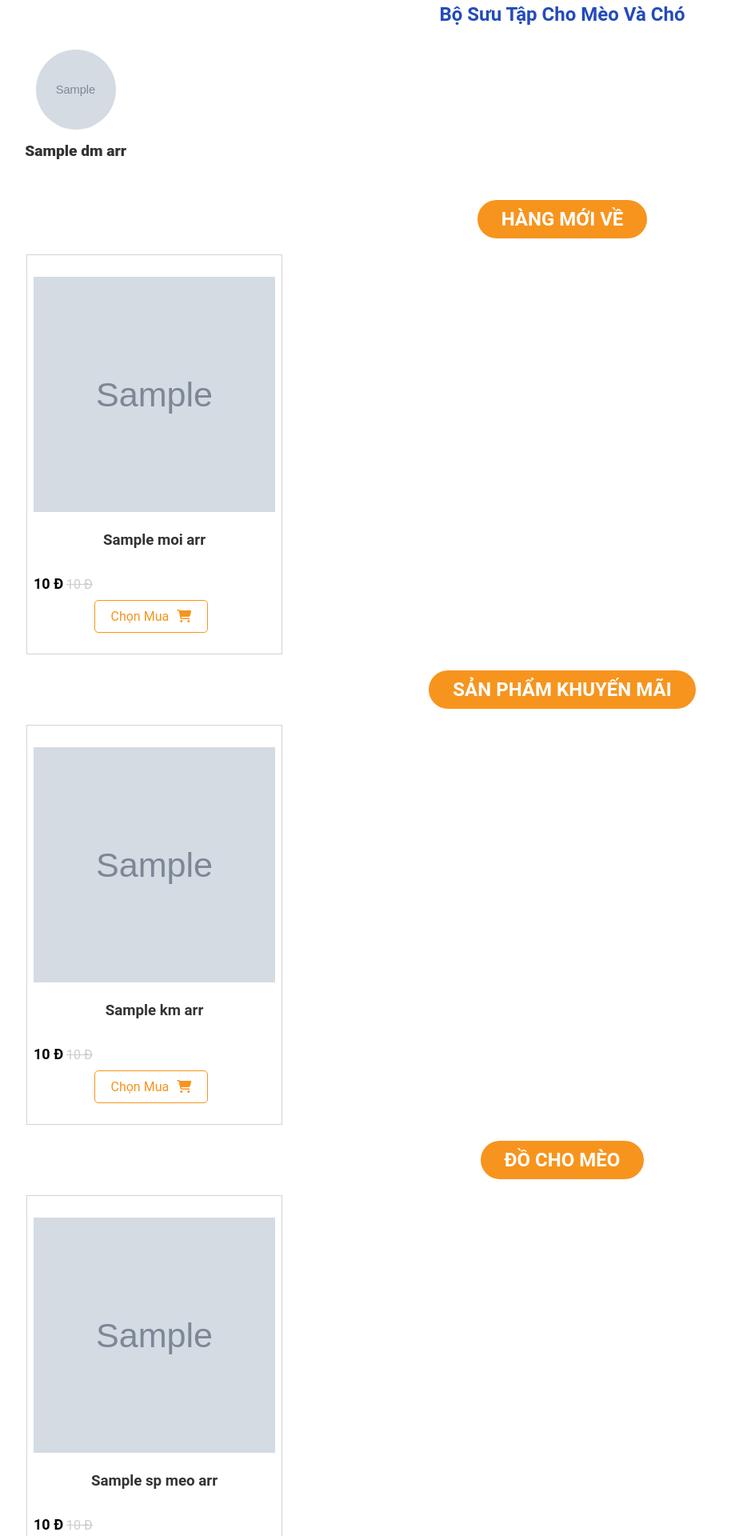
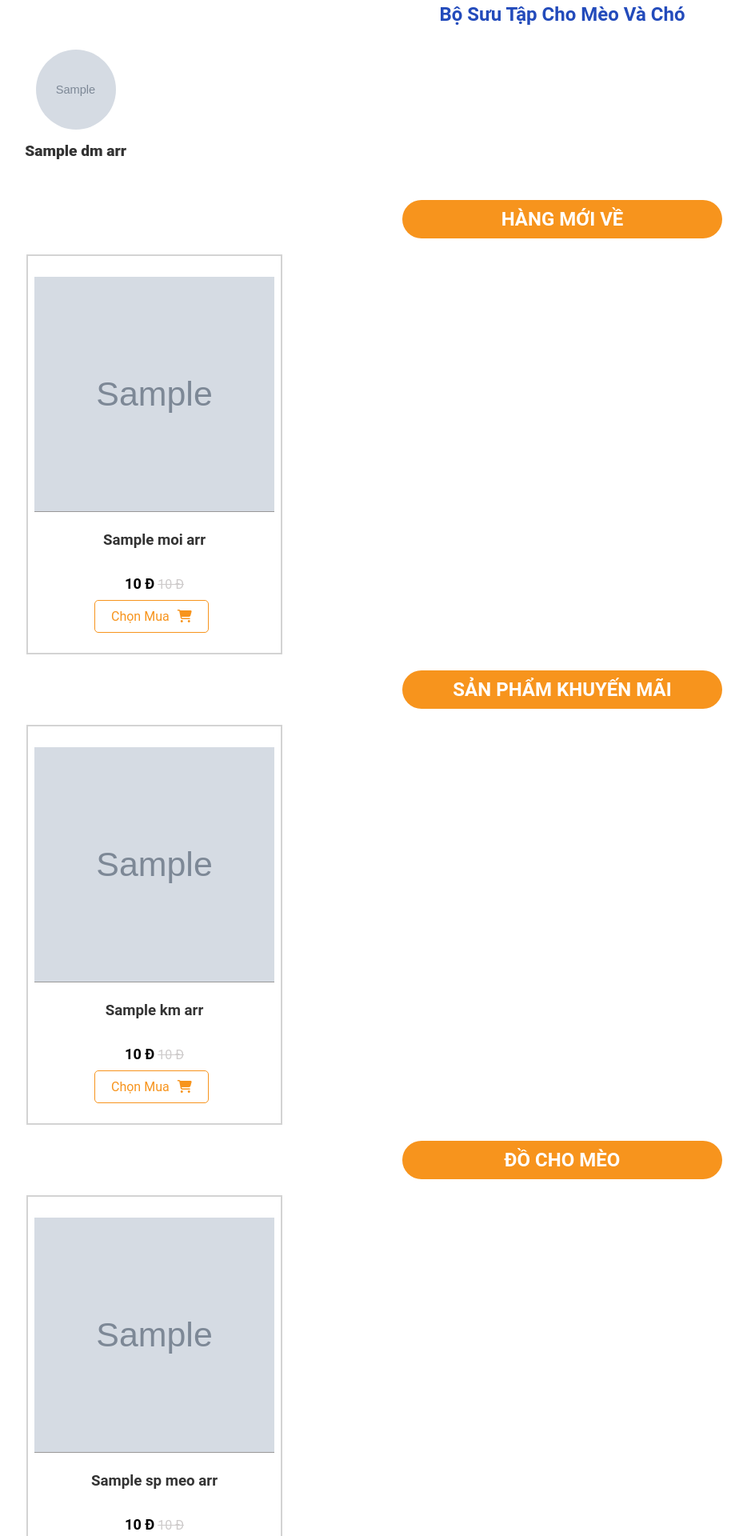
Before and after one commit to AnosMonter/Furryfriends, a PHP site: template site/views/main.php in a window 1280 px wide; the page is wider, and only the part inside the window is pictured. Shown: the part 1457-3377 px from the top of that part at 80% size, without its empty margins (17-951 px from the left). Run offline with PHP 8.4, Linux system fonts and the light colour scheme; the template is opened without the code that fills it: most values are stand-ins (such as "Sample title", 1, 10 or a date in 2020); grey boxes marked "Sample" are stand-in pictures.

Commit message:
Update style.css
css thêm cho trang chủ

```diff
--- a/public/css/style.css
+++ b/public/css/style.css
@@ -572,6 +572,7 @@ footer {
     display: inline-block;
     border-radius: 50px;
     text-align: center;
+    width: 400px;
 }
 /* ================================== số trang ====================================== */
 #so_trang {
@@ -621,7 +622,7 @@ footer {
     text-align: center;
     position: relative;
     height: 500px;
-    border: 1px solid lightgray;
+    border: 2px solid lightgray;
     padding: 8px;
 }
 
@@ -631,6 +632,7 @@ footer {
     object-fit: cover;
     position: relative;
     margin-bottom: 20px;
+    border-bottom: 1px solid #999898;
 }
 
 .product-item h3 {
@@ -641,7 +643,7 @@ footer {
 }
 
 .item-price {
-    text-align: left;
+    text-align: center;
     margin-bottom: 10px;
 }
 
```
